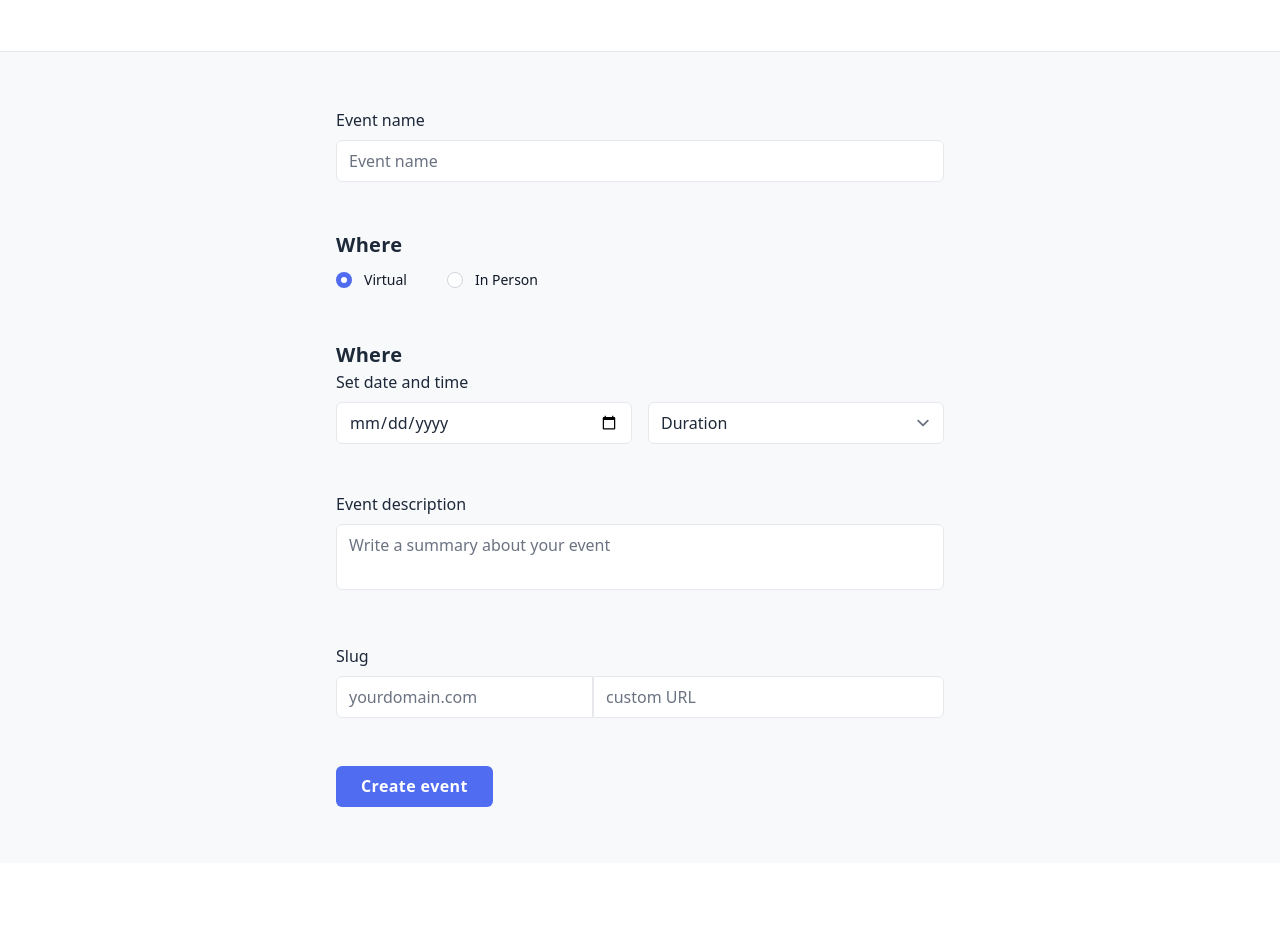
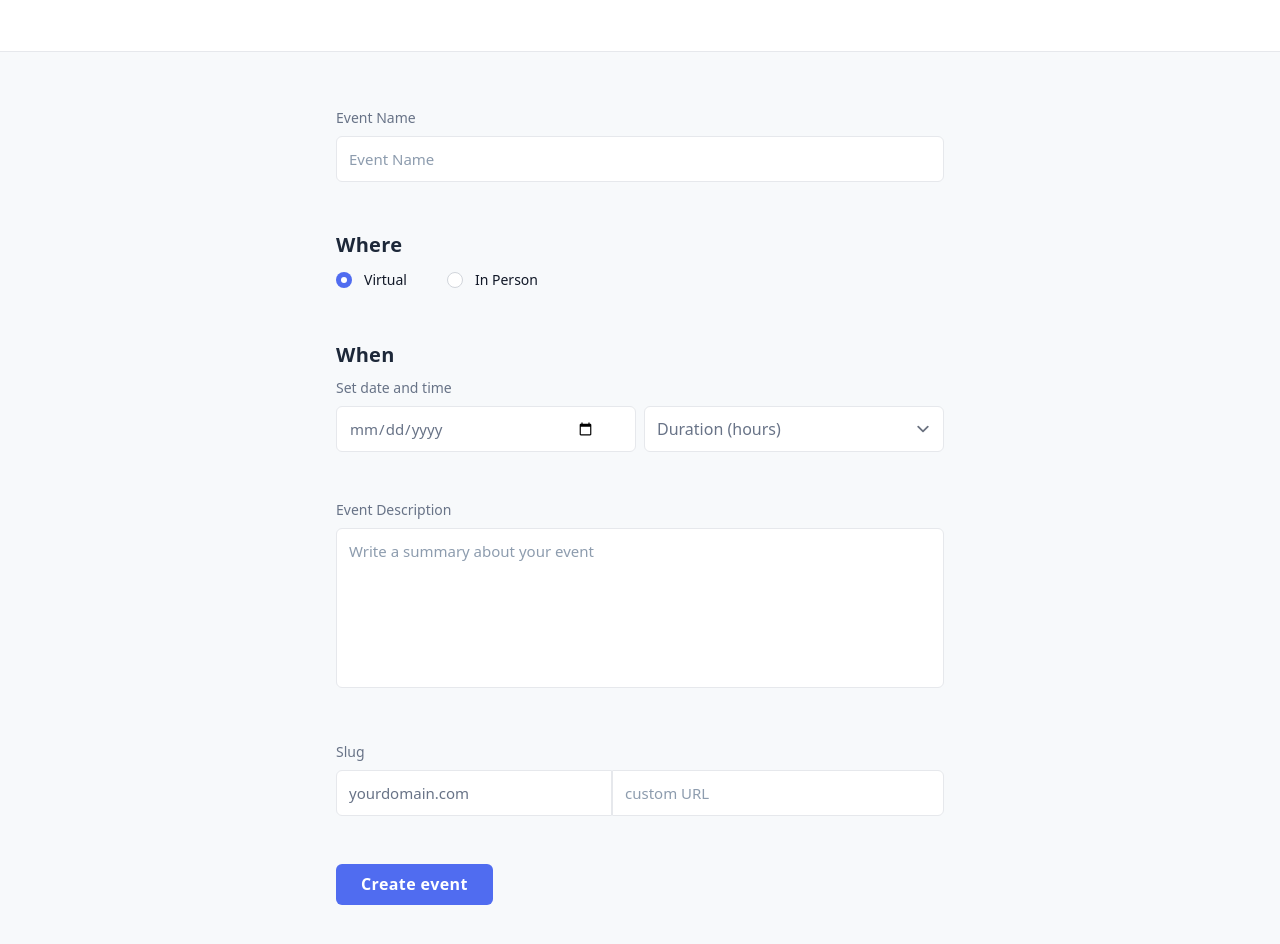
Before and after one commit to jmmarco/events, a React (Vite) app: page /events/new in a window 1280 px wide. Shown: the part 180-1124 px from the top of the page. Before the commit the page ends 1043 px from the top, so only its background shows below. Built offline with nearby package versions, Linux system fonts and the light colour scheme.

Commit message:
Incorporate new components into form

```diff
--- a/src/components/events/EventForm.tsx
+++ b/src/components/events/EventForm.tsx
@@ -1,5 +1,7 @@
 import { useForm, SubmitHandler } from 'react-hook-form'
 import Button from '../buttons/Button'
+import Input from '../inputs/Input'
+import Textarea from '../inputs/Textarea'
 
 type FormValues = {
   eventName: string
@@ -27,12 +29,7 @@ export default function EventForm() {
       className="flex flex-col gap-y-12 py-14"
     >
       <div className="space-y-2">
-        <label className="block">Event name</label>
-        <input
-          className="text-input placeholder:text-input  placeholder:text-grey-shade-placeholder w-full rounded-md border border-secondary px-3 py-2 placeholder:font-normal"
-          placeholder="Event name"
-          {...register('eventName')}
-        />
+        <Input name="event-name" type="text" label="Event Name" />
       </div>
       <div className="space-y-2">
         <h2 className="text-[20px] font-semibold tracking-[0.3px]">Where</h2>
@@ -57,21 +54,22 @@ export default function EventForm() {
         </div>
       </div>
       <div className="space-y-2">
-        <h2 className="text-[20px] font-semibold tracking-[0.3px]">Where</h2>
-        <label>Set date and time</label>
-        <div className="grid grid-cols-2 gap-x-4">
-          <input
+        <h2 className="text-[20px] font-semibold tracking-[0.3px]">When</h2>
+        <div className="grid grid-cols-2 gap-x-2">
+          <Input
             type="date"
-            className="placeholder:text-input placeholder:text-grey-shade-placeholder rounded-md border border-secondary px-3 py-2 placeholder:font-normal"
+            label="Set date and time"
             {...register('eventDateAndTime')}
           />
+          <div className="self-end">
+            <label className="sr-only block">Duration (hours)</label>
             <select
-            className="placeholder:text-input placeholder:text-grey-shade-placeholder rounded-md border border-secondary px-3 py-2 placeholder:font-normal"
+              className="placeholder:text-input placeholder:text-grey-shade-placeholder block w-full rounded-md border border-secondary px-3 py-2.5 font-normal text-circle-grey-shade-medium placeholder:font-normal"
               placeholder="Duration"
               {...register('eventDuration')}
             >
-            <option value="">Duration</option>
-            {Array.from({ length: 24 }, (_, i) => (
+              <option value="">Duration (hours)</option>
+              {Array.from({ length: 6 }, (_, i) => (
                 <option key={i + 1} value={i + 1}>
                   {i + 1}
                 </option>
@@ -79,27 +77,32 @@ export default function EventForm() {
             </select>
           </div>
         </div>
+      </div>
       <div className="space-y-2">
-        <label>Event description</label>
-        <textarea
-          className="placeholder:text-input placeholder:text-grey-shade-placeholder focus:ring-circle-blue w-full resize-none rounded-md border border-secondary px-3 py-2 placeholder:font-normal focus:ring-2 focus:ring-inset"
+        <Textarea
+          label="Event Description"
+          name="event-description"
           placeholder="Write a summary about your event"
-          {...register('eventDescription')}
+          className="h-40 resize-none"
         />
       </div>
-      <fieldset className="space-y-2">
-        <legend>Slug</legend>
-        <div className="flex">
-          <label className="sr-only">Event Domain</label>
-          <input
-            className="placeholder:text-input placeholder:text-grey-shade-placeholder focus:ring-circle-blue basis-1/4 rounded-md rounded-r-none border-secondary px-3 py-2 placeholder:font-normal focus:ring-2 focus:ring-inset"
-            placeholder="yourdomain.com"
-            {...register('eventDomain')}
+      <fieldset>
+        <legend className="block text-sm font-medium text-circle-grey-shade-medium">
+          Slug
+        </legend>
+        <div className="flex flex-row">
+          <Input
+            type="text"
+            name="domain-url"
+            disabled
+            value="yourdomain.com"
+            className="basis-1/4 rounded-r-none"
           />
-          <label className="sr-only">Event URL</label>
-          <input
-            className="placeholder:text-input placeholder:text-grey-shade-placeholder focus:ring-circle-blue basis-3/4 rounded-md rounded-l-none border border-secondary px-3 py-2 placeholder:font-normal focus:ring-2 focus:ring-inset"
+          <Input
+            type="text"
+            className="basis-3/4 rounded-l-none"
             placeholder="custom URL"
+            grow={true}
             {...register('eventUrl')}
           />
         </div>
```
Lines whose indentation alone changed are shown as unchanged.
